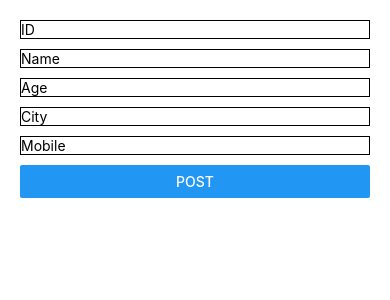
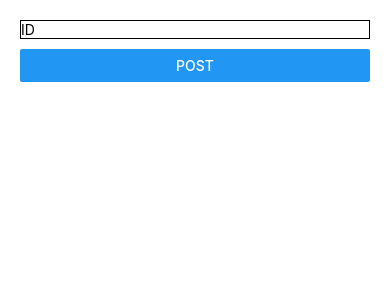
Before and after one commit to Rasujon3/untitled3, a React Native app: screen / in a window 390 px wide. Shown: the top 300 px of the page. Built offline with nearby package versions, Linux system fonts and the light colour scheme.

Commit message:
98 Delete Data from Database via rest api
98 Delete Data from Database via rest api

```diff
--- a/App.js
+++ b/App.js
@@ -6,24 +6,16 @@ class App extends Component {
     constructor(props) {
         super(props);
         this.state = {
-            name: "",
-            age: "",
-            city: "",
-            mobile: "",
             id: ""
         };
     }
 
     DataPost = () => {
-        let URL = "http://apishooter.com/updatePersonById";
+        let URL = "http://apishooter.com/deletePersonById";
         let ConfigHeader = {Accept: 'application/json',
-            'Content-type': 'application/json'};
+            'content-type': 'application/json'};
         let ConfigBody = JSON.stringify({
             id: this.state.id,
-            name: this.state.name,
-            age: this.state.age,
-            city: this.state.city,
-            mobile: this.state.mobile
 
         });
         let config = {method: 'POST', header: ConfigHeader, body: ConfigBody};
@@ -33,6 +25,7 @@ class App extends Component {
             .then((responseData) => {
                 Alert.alert(responseData)
             })
+            .catch((error)=>{})
 
     };
 
@@ -41,22 +34,6 @@ class App extends Component {
             <View style={{margin: 20}}>
                 <TextInput placeholder="ID" onChangeText={(text) => {
                     this.setState({id: text});
-                }} style={{borderWidth: 1, marginBottom: 10}}/>
-
-                <TextInput placeholder="Name" onChangeText={(text) => {
-                    this.setState({name: text});
-                }} style={{borderWidth: 1, marginBottom: 10}}/>
-
-                <TextInput placeholder="Age"  onChangeText={(text) => {
-                    this.setState({age: text});
-                }} style={{borderWidth: 1, marginBottom: 10}}/>
-
-                <TextInput placeholder="City"  onChangeText={(text) => {
-                    this.setState({city: text});
-                }} style={{borderWidth: 1, marginBottom: 10}}/>
-
-                <TextInput placeholder="Mobile"  onChangeText={(text) => {
-                    this.setState({mobile: text});
                 }} style={{borderWidth: 1, marginBottom: 10}}/>
 
 
```
